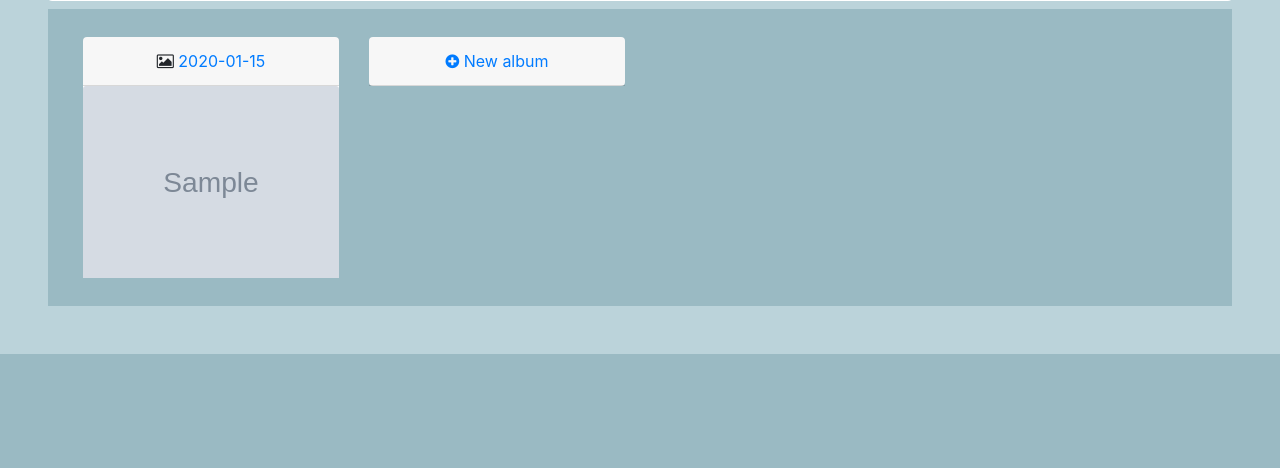
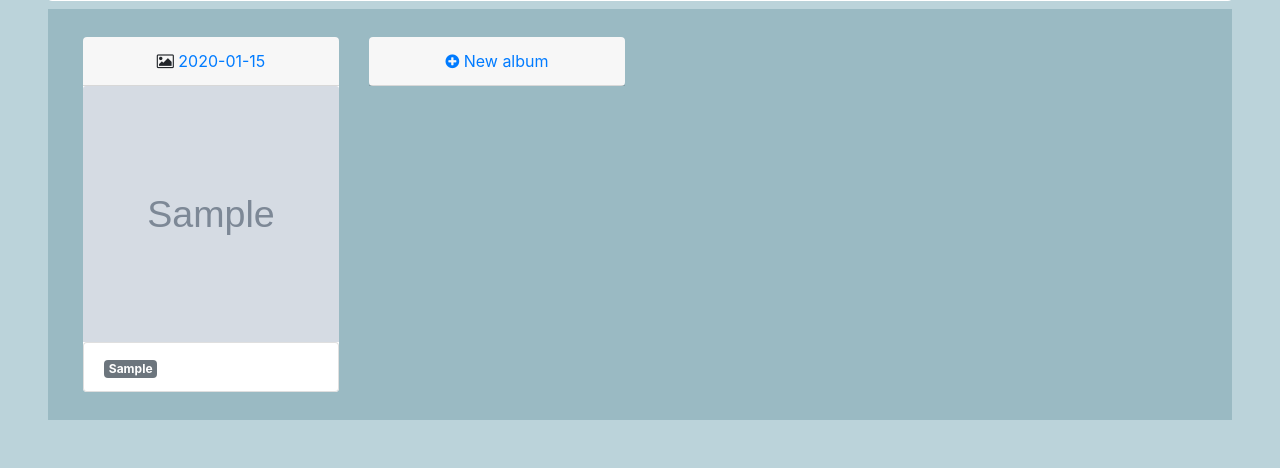
Before and after one commit to mihai-craciun/deepimage, a Django app: a page that uses webimage/templates/webimage/main.html in a window 1280 px wide. Shown: the part 509-977 px from the top of the page. Before the commit the page ends 863 px from the top, so only its background shows below. Run offline with Django 3.2, Linux system fonts and the light colour scheme; a user stored in the database is signed in; tables that the repository leaves empty hold one stand-in row (values such as "Sample post"); grey boxes marked "Sample" are stand-in pictures; some libraries are stand-ins or nearby versions.

Commit message:
added album view

```diff
--- a/webimage/static/webimage/css/main.css
+++ b/webimage/static/webimage/css/main.css
@@ -50,3 +50,7 @@ body {
 .color-di {
     color: #1d5263 !important;
 }
+
+img.gallery-img {
+    object-fit: cover;
+}
--- a/webimage/static/webimage/js/main.js
+++ b/webimage/static/webimage/js/main.js
@@ -0,0 +1,3 @@
+setSquarePhotos = () => {$('img.card-img-top.gallery-img').height($('img.card-img-top.gallery-img').width())}
+$(window).ready(setSquarePhotos)
+$(window).resize(setSquarePhotos)
--- a/webimage/templates/webimage/gallery/album.html
+++ b/webimage/templates/webimage/gallery/album.html
@@ -82,23 +82,21 @@
                             <span class="text">{{ p.photo.created_at|date:'Y-m-d' }}</span>
                         </a>
                     </div>
+                    <a class="card-link"
+                       href="{% url 'webimage:gallery_user_album_photo' profile.username album.uuid p.photo.uuid %}">
+                        <img class="card-img-top gallery-img" src="{{ p.photo.photo.url }}">
+                    </a>
                     <ul class="list-group">
-                         <a class="card-link"
-                           href="{% url 'webimage:gallery_user_album_photo' profile.username album.uuid p.photo.uuid %}">
-                           <img class="card-img-top" src="{{ p.photo.photo.url }}">
-                        </a>
-{#                        <li class="list-group-item">#}
-{#                            <span class="float-left">Photos</span>#}
-{#                            <span class="float-right">#}
-{#                                <span class="badge badge-pill badge-primary">{{ album.photos }}</span>#}
-{#                            </span>#}
-{#                        </li>#}
-{#                        <li class="list-group-item">#}
-{#                            <span class="float-left">Tags</span>#}
-{#                            <span class="float-right"><span class="float-right">#}
-{#                                <span class="badge badge-pill badge-primary">{{ album.tags }}</span>#}
-{#                            </span></span>#}
-{#                        </li>#}
+                        <li class="list-group-item">
+                            {% if p.tags|length > 0 %}
+                                {% for tag in p.tags %}
+                                    <a href="{% url 'webimage:gallery_tags_tag' tag.tag %}"
+                                       class="badge badge-secondary">{{ tag.tag }}</a>
+                                {% endfor %}
+                            {% else %}
+                                <span class="text-secondary">No tags :(</span>
+                            {% endif %}
+                        </li>
                     </ul>
                 </div>
             </div>
--- a/webimage/templates/webimage/main.html
+++ b/webimage/templates/webimage/main.html
@@ -6,14 +6,14 @@
     <meta charset="utf-8"/>
     <meta http-equiv="X-UA-Compatible" content="IE=edge">
     <title>{% if title %}{{ title }}{% endif %}</title>
+    <!-- Bootstrap local -->
+    <link rel="stylesheet" type="text/css" href="{% static 'webimage/bootstrap/css/bootstrap.css' %}"/>
+    <script src="{% static 'webimage/js/jquery-3.3.1.min.js' %}"></script>
+    <script src="{% static 'webimage/bootstrap/js/bootstrap.js' %}"></script>
     <!-- Main javascript and css -->
     <link rel="stylesheet" type="text/css" href="{% static 'webimage/css/main.css' %}"/>
     <script src="{% static 'webimage/js/main.js' %}"></script>
     <link rel="icon" href="{% static 'webimage/img/deepimage.png' %}" type="image/x-icon"/>
-    <!-- Bootstrap local -->
-    <link rel="stylesheet" type="text/css" href="{% static 'webimage/bootstrap/css/bootstrap.css' %}"/>
-    <script src="{% static 'webimage/js/jquery-3.3.1.min.js' %}"></script>
-    <script src="{% static 'webimage/bootstrap/js/bootstrap.js' %}"></script>
     <!-- Others -->
     <link rel="stylesheet" href="https://cdnjs.cloudflare.com/ajax/libs/font-awesome/4.7.0/css/font-awesome.min.css">
 </head>
--- a/webimage/views/gallery.py
+++ b/webimage/views/gallery.py
@@ -111,7 +111,7 @@ class AlbumView(View):
             'tags_list': tags,
             'photos': list(map(lambda photo: {
                 'photo': photo,
-                'tags': photo_tags(photo)
+                'tags': photo_tags(photo)[:5]
             }, photos))
         }
         return render(request, 'webimage/gallery/album.html',
```
